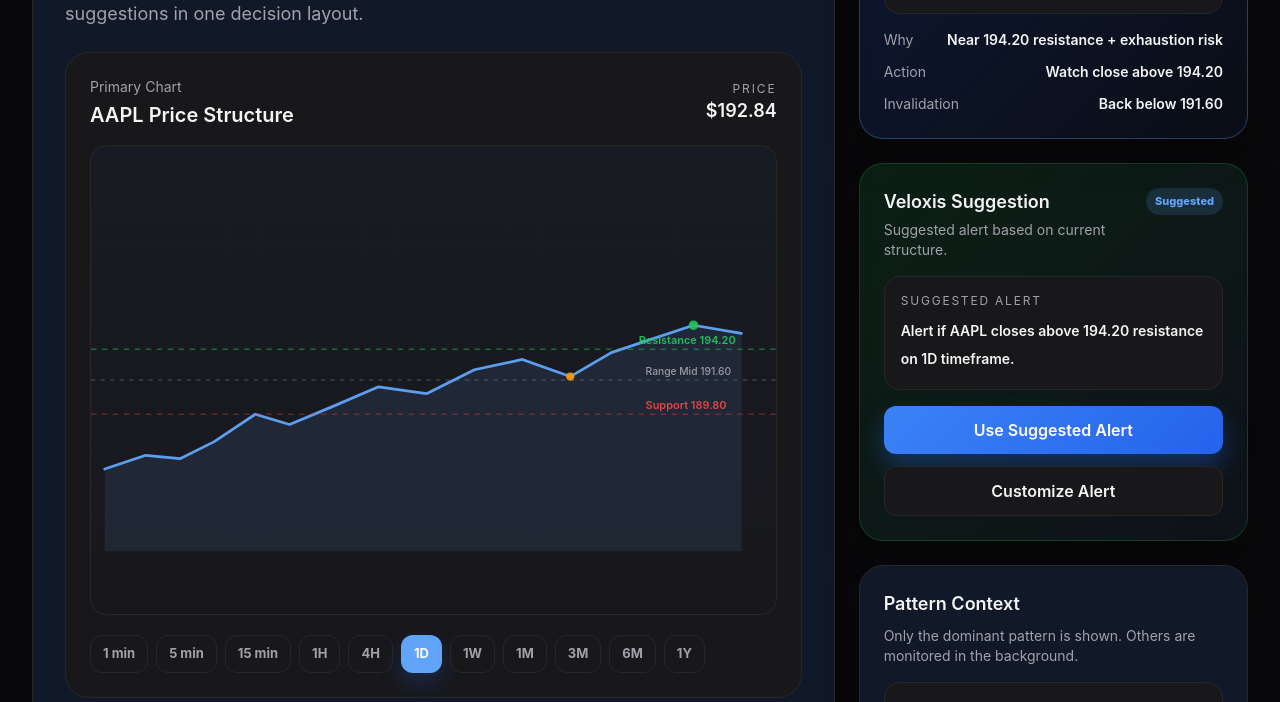
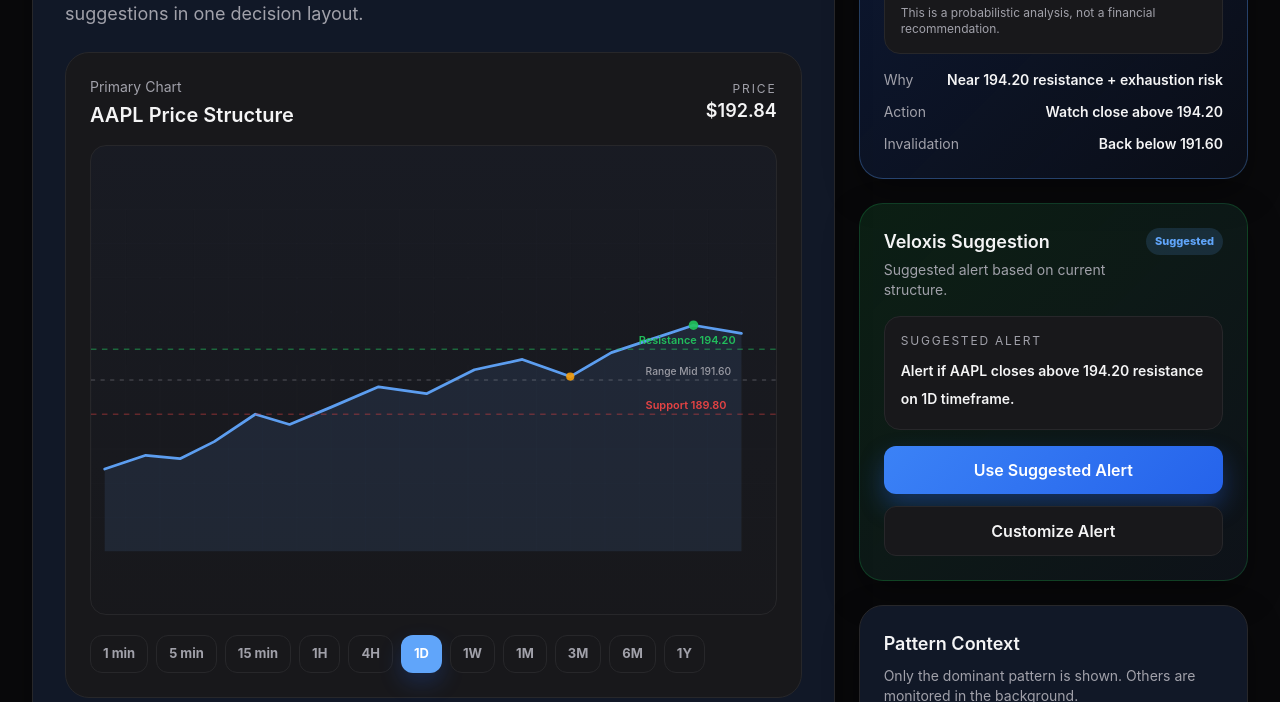
Before and after one commit to veloxisapp-png/Veloxis, a plain HTML site: page analysis.html in a window 1280 px wide. Shown: the part 398-1100 px from the top of the page. Drawn offline with nearby package versions, Linux system fonts and the light colour scheme.

Commit message:
Update analysis.html

```diff
--- a/analysis.html
+++ b/analysis.html
@@ -411,8 +411,12 @@
           <div class="panel-soft rounded-2xl p-4 mb-4">
             <div class="text-xs uppercase tracking-[0.15em] muted mb-1">Decision</div>
             <div id="decision-text" class="text-base font-semibold leading-6">
-              Wait for breakout confirmation
-            </div>
+  Wait for breakout confirmation
+</div>
+
+<p class="text-xs muted mt-2">
+  This is a probabilistic analysis, not a financial recommendation.
+</p>
           </div>
 
           <div class="grid grid-cols-1 gap-3 text-sm">
```
